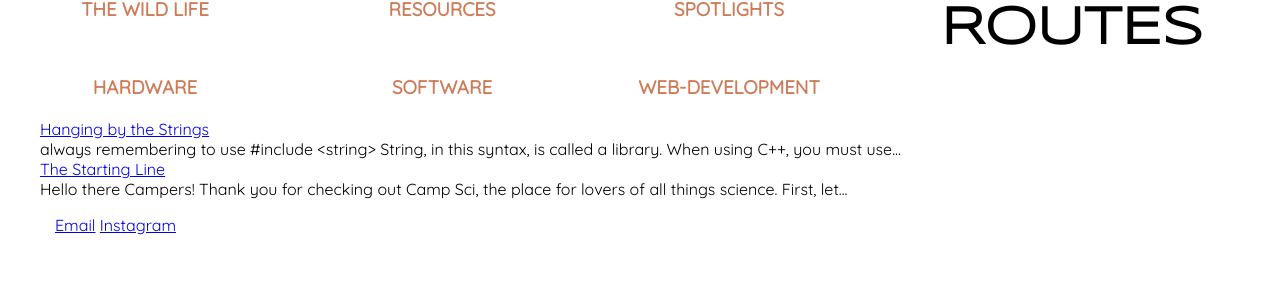
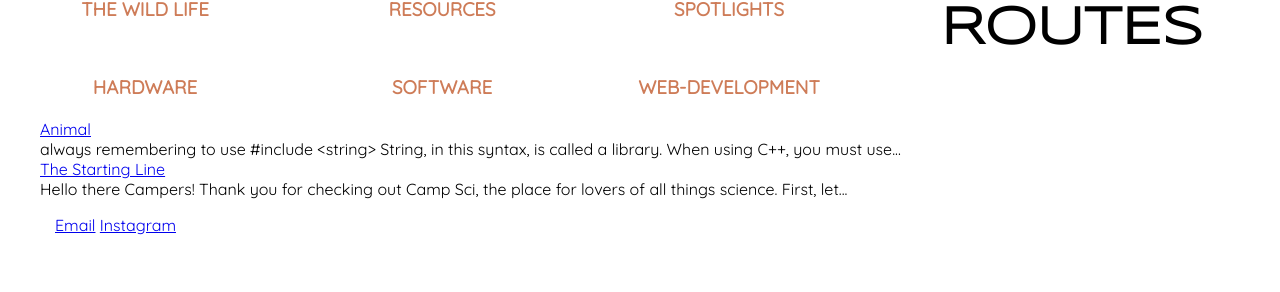
Before and after one commit to campsci/campsci.github.io, a Jekyll site: the page built from home/home.html, in a window 1280 px wide. Shown: the part 965-1257 px from the top of the page. Built offline with Jekyll 4.4.1, drawn with Linux system fonts in a browser that asks for light colours; some web fonts are replaced.

Commit message:
Update 2017-08-24-Hanging-by-the-Strings.md

```diff
--- a/_posts/2017-08-24-Hanging-by-the-Strings.md
+++ b/_posts/2017-08-24-Hanging-by-the-Strings.md
@@ -1,6 +1,6 @@
 ---
 layout: post
-title: "Hanging by the Strings"
+title: "Animal"
 categories: journey
 date: 2017-08-23 23:00:00 -0500
 published: true
```
